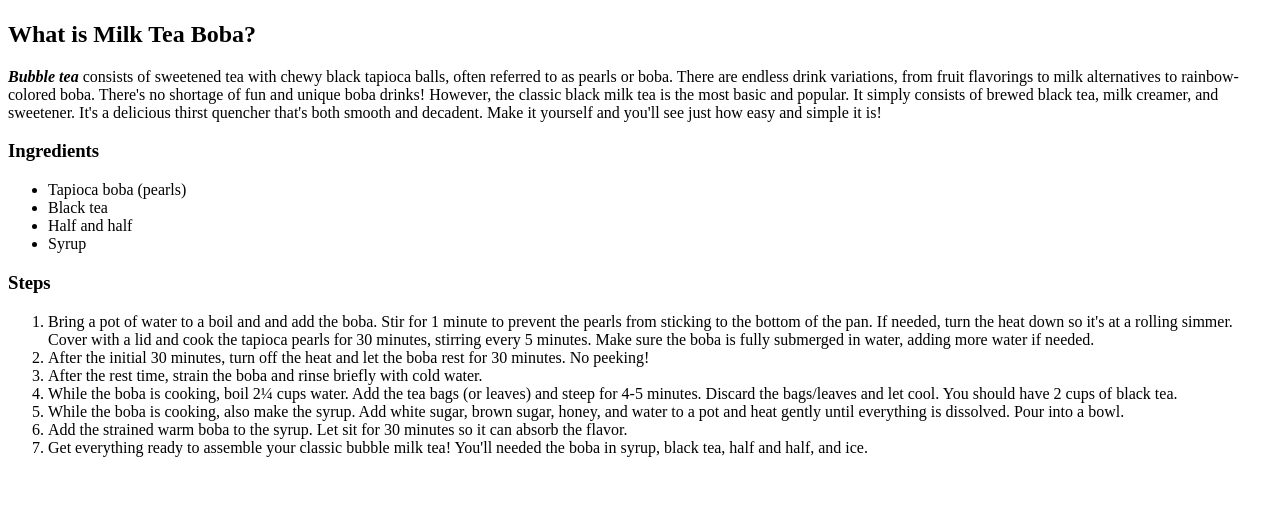
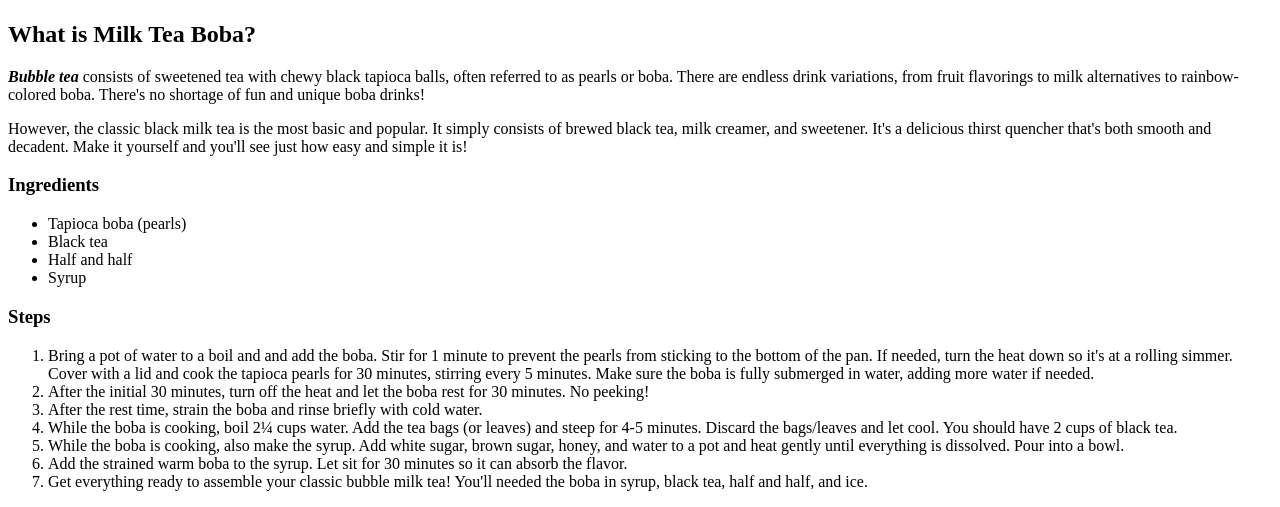
Before and after one commit to tytram/odin-recipes, a plain HTML site: page recipes/boba.html in a window 1280 px wide. Shown: the part 409-916 px from the top of the page. Before the commit the page ends 882 px from the top, so only its background shows below. Drawn offline with Linux system fonts and the light colour scheme.

Commit message:
Split the paragraph into two for boba recipe page

```diff
--- a/recipes/boba.html
+++ b/recipes/boba.html
@@ -14,9 +14,9 @@
     <h2>What is Milk Tea Boba?</h2>
 
     <p><strong><em>Bubble tea </em></strong>consists of sweetened tea with chewy black tapioca balls, often referred to as pearls or boba. There are endless drink variations,
-        from fruit flavorings to milk alternatives to rainbow-colored boba. There's no shortage of fun and unique boba drinks!
+        from fruit flavorings to milk alternatives to rainbow-colored boba. There's no shortage of fun and unique boba drinks!</p>
 
-        However, the classic black milk tea is the most basic and popular. It simply consists of brewed black tea, milk creamer, and sweetener.
+        <p>However, the classic black milk tea is the most basic and popular. It simply consists of brewed black tea, milk creamer, and sweetener.
         It's a delicious thirst quencher that's both smooth and decadent. Make it yourself and you'll see just how easy and simple it is!</p>
 
     <h3>Ingredients</h3>
```
